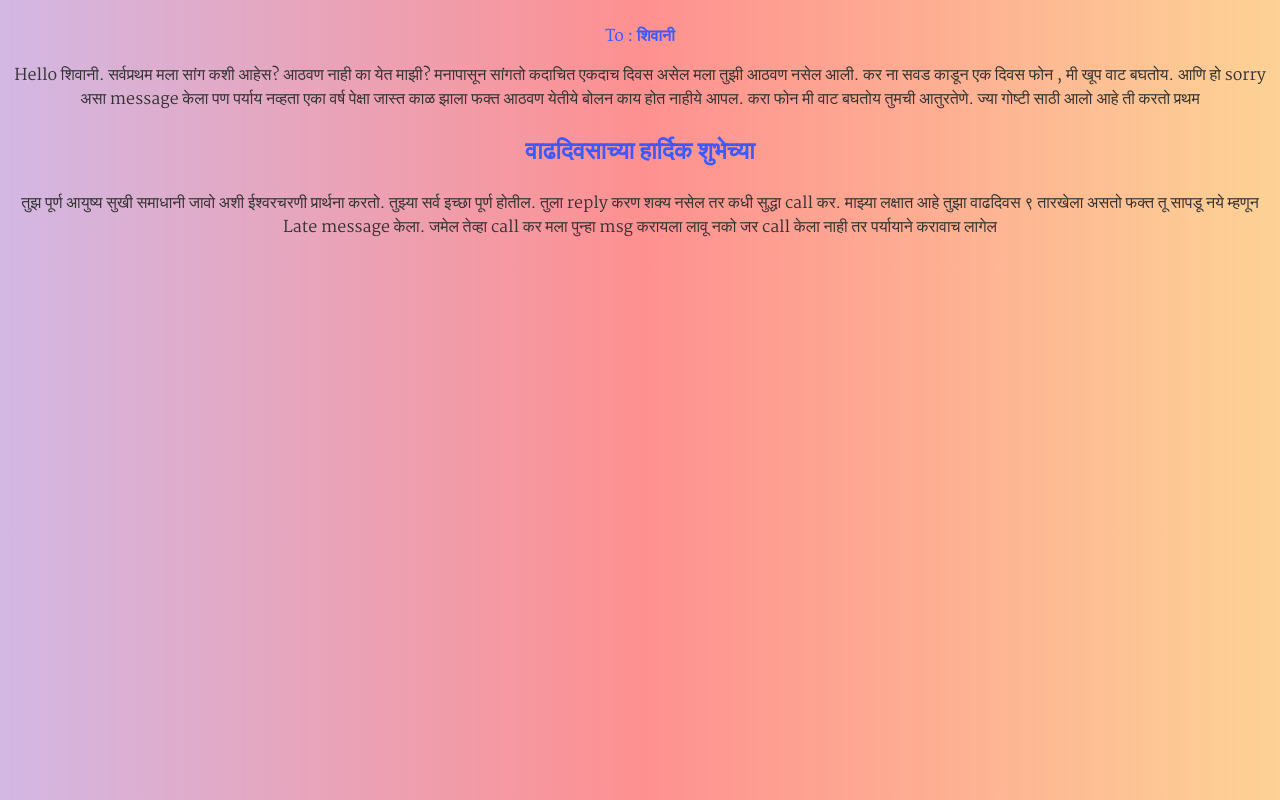
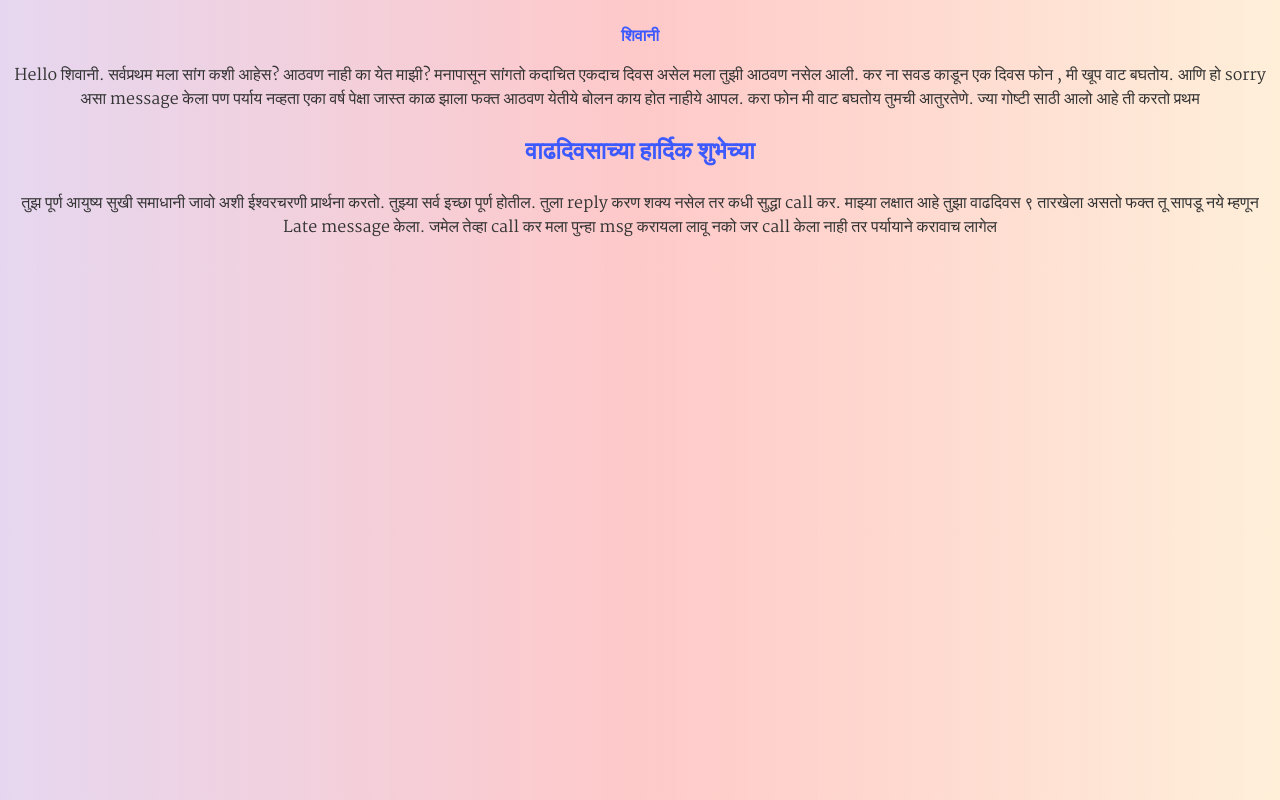
Before and after one commit to amarpisal8/greeting, a plain HTML site: page index.html in a window 1280 px wide. Drawn offline with Linux system fonts and the light colour scheme.

Commit message:
submited

```diff
--- a/index.html
+++ b/index.html
@@ -7,7 +7,7 @@
   <link rel="stylesheet" href="styles.css">
 </head>
 <body>
-  <p>To : शिवानी</p>
+  <p>शिवानी</p>
   <p>Hello शिवानी. सर्वप्रथम मला सांग कशी आहेस? आठवण नाही का येत माझी? मनापासून सांगतो कदाचित एकदाच दिवस असेल मला तुझी आठवण नसेल आली. कर ना सवड काडून एक दिवस फोन , मी खूप वाट बघतोय. आणि हो sorry असा message केला पण पर्याय नव्हता एका वर्ष पेक्षा जास्त काळ झाला फक्त आठवण येतीये बोलन काय होत नाहीये आपल. करा फोन मी वाट बघतोय तुमची आतुरतेणे. ज्या गोष्टी साठी आलो आहे ती करतो प्रथम</p>
   <h1>वाढदिवसाच्या हार्दिक शुभेच्या</h1>
   <p>तुझ पूर्ण आयुष्य सुखी समाधानी जावो अशी ईश्वरचरणी प्रार्थना करतो. तुझ्या सर्व  इच्छा पूर्ण होतील. तुला reply करण शक्य नसेल तर कधी सुद्धा call कर. माझ्या लक्षात आहे तुझा वाढदिवस ९ तारखेला असतो फक्त तू सापडू नये म्हणून Late message केला. जमेल तेव्हा call कर मला पुन्हा msg करायला लावू नको जर call केला नाही तर पर्यायाने करावाच लागेल</p>
--- a/styles.css
+++ b/styles.css
@@ -9,7 +9,7 @@
 body {
   font-family: 'Martel', serif;
   background: rgb(131,58,180);
-  background: linear-gradient(90deg, rgba(131,58,180,0.3620689655172413) 0%, rgba(253,29,29,0.4913793103448276) 50%, rgba(252,176,69,0.5668103448275862) 100%);
+  background: linear-gradient(90deg, rgba(131, 58, 180, 0.205) 0%, rgba(253, 29, 29, 0.24) 50%, rgba(252, 176, 69, 0.205) 100%);
   color: #333;
   text-align: center;
   padding: 10px;
```
